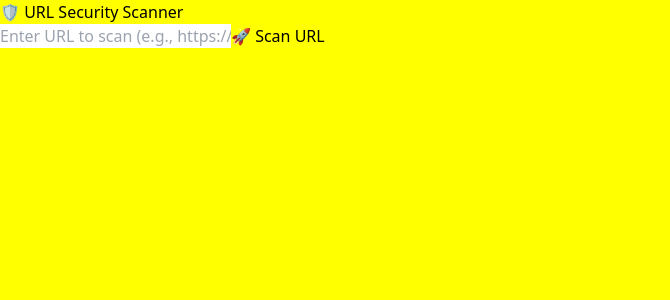
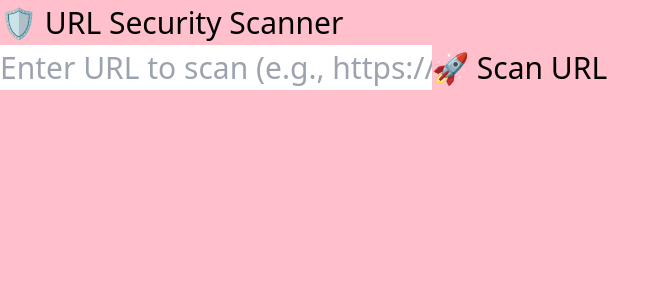
Before and after one commit to nnbIT/authenticator_virus_email, a React app in the folder frontend/: page / in a window 1280 px wide. Shown: the top 300 px of the page, without its empty margins (0-670 px from the left). Built offline with nearby package versions, Linux system fonts and the light colour scheme; the HTML template or start-up script is replaced by a standard one.

Commit message:
Update index.css

```diff
--- a/frontend/src/index.css
+++ b/frontend/src/index.css
@@ -1,8 +1,13 @@
+@import "tailwindcss/base";
+@import "tailwindcss/components";
+@import "tailwindcss/utilities";
+
 @tailwind base;
 @tailwind components;
 @tailwind utilities;
 
-/* TEST: If you see YELLOW, CSS is loading */
+/* MANUAL TEST - If this works, CSS is processing */
 body {
-  background-color: yellow !important;
+  background-color: pink !important;
+  font-size: 30px !important;
 }
```
